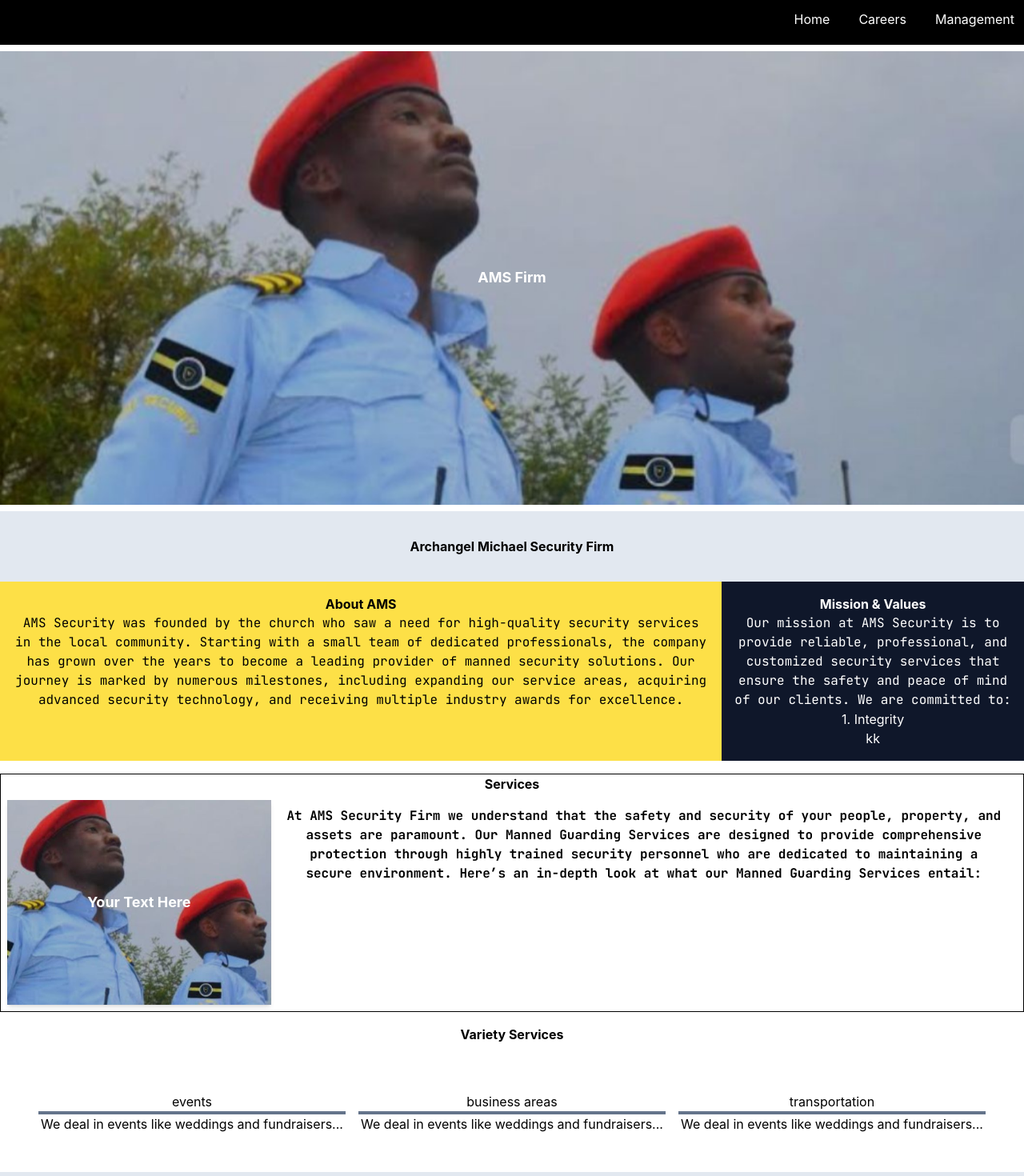
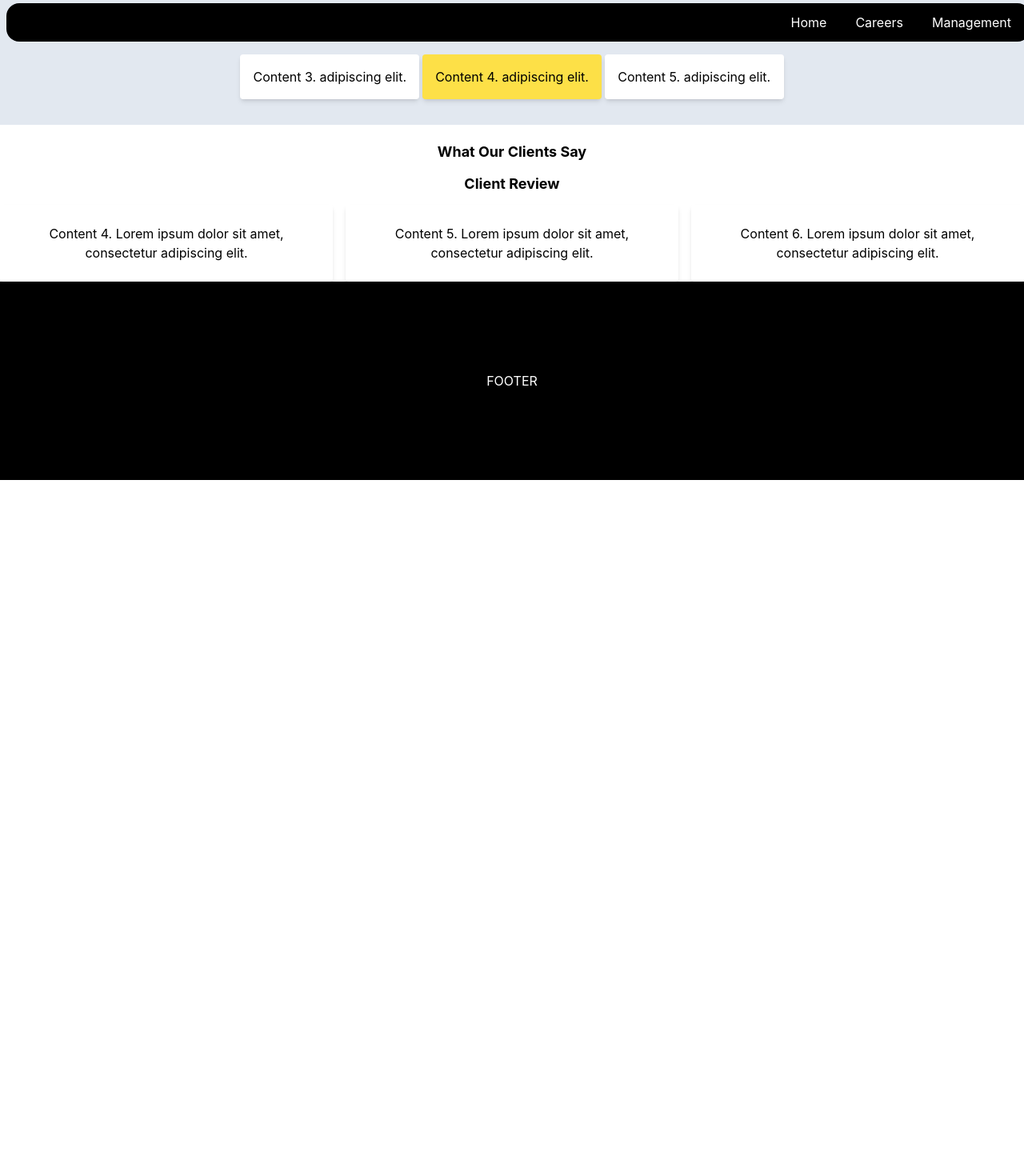
Before and after one commit to treva556/ams-trailer, a React (Create React App) app: page / in a window 1280 px wide. Shown: the top 1470 px of the page at 80% size. After the commit the page ends 800 px from the top, so only its background shows below. Built offline with nearby package versions, Linux system fonts and the light colour scheme.

Commit message:
milestone 3

```diff
--- a/src/components/flips.js
+++ b/src/components/flips.js
@@ -40,9 +40,7 @@ const FlippingContent = () => {
           );
         })}
       </div>
-      <div className='flex justify-center items-center p-7 h-2 bg-yellow-300 border border-black w-10 mx-auto'>
-        <p> MORE</p>
-      </div>
+
     </div>
   );
 };
--- a/src/components/nav.js
+++ b/src/components/nav.js
@@ -5,7 +5,7 @@ import React from 'react';
 function Nav() {
   return (
     <div className="App">
-     <nav className="border-gray-200 mt-1 fixed w-full ml-2 mr-4 rounded-2xl">
+     <nav className="border-gray-200 p-1 bg-black mt-1 fixed w-full ml-2 mr-4 rounded-2xl">
         <div className="max-w-screen-xl mx-auto flex justify-between">
           <div className="ml-2">
             {/* Logo or brand name can go here */}
--- a/src/pages/home.js
+++ b/src/pages/home.js
@@ -6,91 +6,12 @@ import FlippingContent from '../components/flips';
 import Flippings from '../components/flips1';
 import 'typeface-jetbrains-mono';
 import Pic from '../assets/picc.jpeg'
+import SeP from '../assets/sec.jpeg';
 
 function Home() {
   return (
     <div className="App">
-        <div className='bg-black p-4 text-black'>
-            hhh
-        </div>
-        <div className="relative w-full h-full rounded-lg my-2">
-            <img
-                src={Pic}
-                alt="Example"
-                className="w-full h-full object-cover"
-            />
-            <div className="absolute inset-0 flex items-center justify-center text-white font-bold text-lg">
-                AMS Firm
-            </div>
-        </div>
-        <p className='p-8 bg-slate-200 font-bold'>Archangel Michael Security Firm</p>
 
-        <div className="flex flex-col md:flex-row">
-            <div className='bg-yellow-300 p-4'>
-                <p className='font-bold'>About AMS</p>
-                <p className='ms'>AMS Security was founded by the church who saw a need for high-quality security services in the local community. Starting with a small team of dedicated professionals, the company has grown over the years to become a leading provider of manned security solutions. Our journey is marked by numerous milestones, including expanding our service areas, acquiring advanced security technology, and receiving multiple industry awards for excellence.</p>
-            </div>
-            <div className="p-4 bg-slate-900 text-white">
-                <p className='font-bold'>Mission & Values</p>
-                <p className='ms'> Our mission at AMS Security is to provide reliable, professional, and customized security services that ensure the safety and peace of mind of our clients. We are committed to: </p>
-                <ul>
-                    <li>1. Integrity</li>
-                    <li>kk</li>
-                </ul>
-            </div>
-        </div>
-
-        <div className='font-bold mt-4 border border-black'>
-            Services
-            <div className="flex flex-col md:flex-row ml-2 mr-2">
-            <div className="relative w-full h-64 rounded-lg my-2">
-            <img
-                src={Pic}
-                alt="Example"
-                className="w-full h-full object-cover shadow-md"
-            />
-            <div className="absolute inset-0 flex items-center justify-center text-white font-bold text-lg">
-                Your Text Here
-            </div>
-        </div>
-                <div className="p-4">
-                    <p className='ms'>At AMS Security Firm  we understand that the safety and security of your people, property, and assets are paramount. Our Manned Guarding Services are designed to provide comprehensive protection through highly trained security personnel who are dedicated to maintaining a secure environment. Here’s an in-depth look at what our Manned Guarding Services entail:</p>
-                </div>
-
-            </div>
-        </div>
-
-        <div>
-            <p className='font-bold mt-4 '>Variety Services</p>
-            <div className="mt-3 columns-3 p-12">
-                <div>
-                    events
-                <div className='border-t-4 border-slate-500'>
-                    <p>We deal in events like weddings and fundraisers...</p>
-                </div>
-                </div>
-                <div>
-                    business areas
-                <div className='border-t-4 border-slate-500'>
-                    <p>We deal in events like weddings and fundraisers...</p>
-                </div>
-                </div>
-                <div>
-                    transportation
-                <div className='border-t-4 border-slate-500'>
-                    <p>We deal in events like weddings and fundraisers...</p>
-                </div>
-                </div>
-            </div>
-        </div>
-
-        {/* <div className='flex flex-col items-center font-bold'>
-            <div>Training Videos</div>
-            <div>Other Images</div>
-            <div className='bg-yellow-300 p-1 rounded-2xl w-14 border border-neutral-950'>
-                Tes
-            </div>
-        </div> */}
 
         <FlippingContent />
         <Flippings />
```
Also changed, not shown: src/assets/sec.jpeg (added), src/components/flips1.js (line endings or trailing spaces), 1 other file (tests, documents, lock files or other folders).
